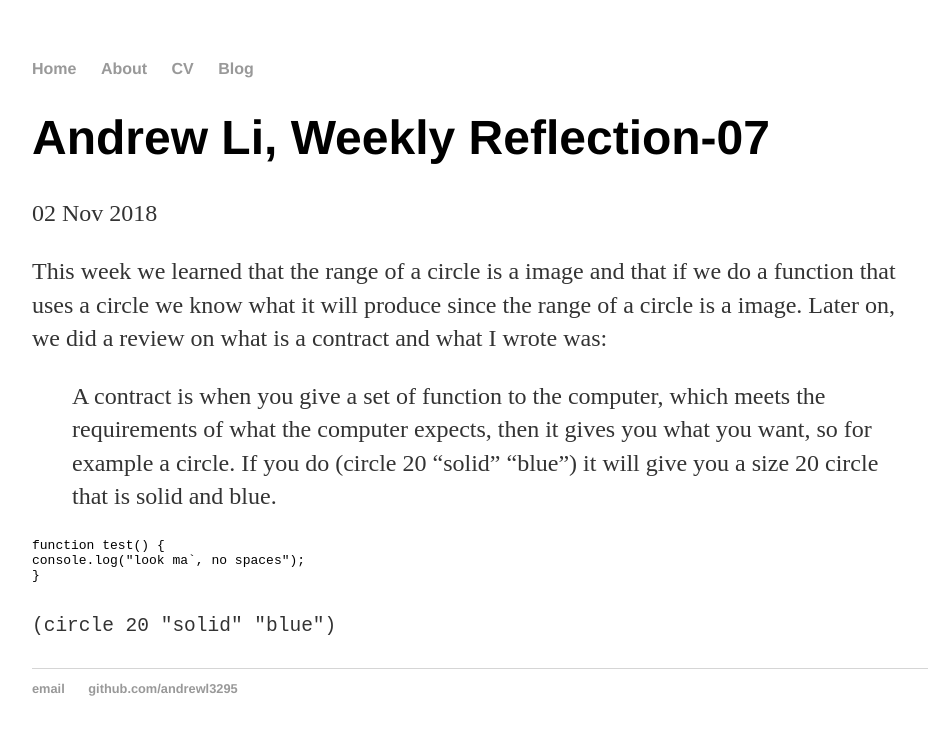
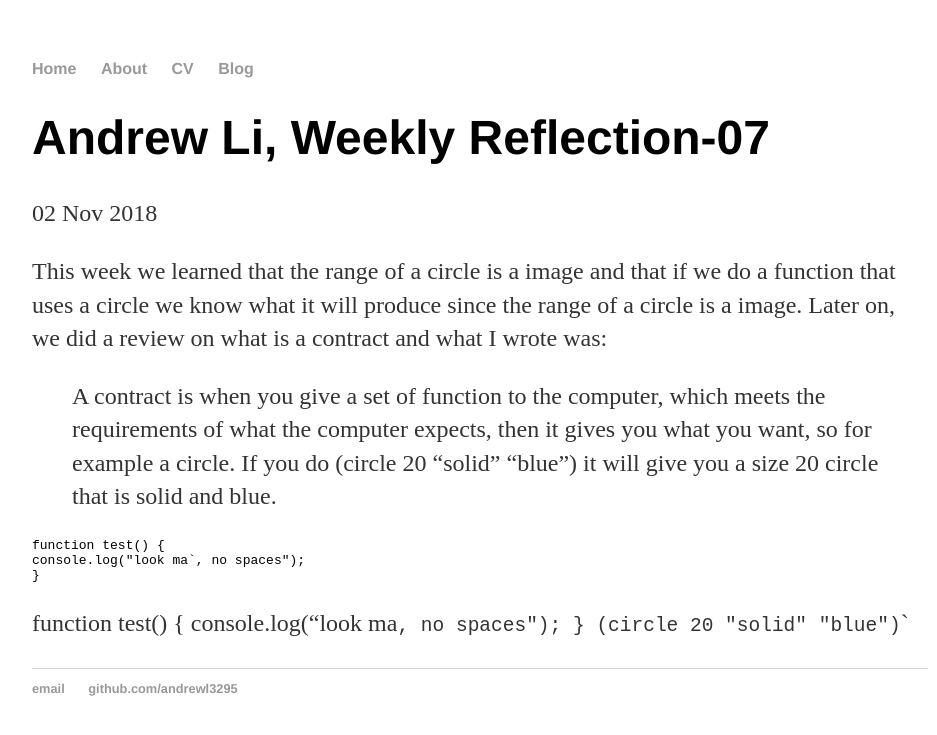
Before and after one commit to Andrewl3295/Andrewl3295.github.io, a Jekyll site: the page built from _posts/2018-11-02-Weekly-Reflection-07.md, in a window 1280 px wide. Shown: the top 735 px of the page, without its empty margins (160-1097 px from the left). Built offline with Jekyll 4.4.1, drawn with Linux system fonts in a browser that asks for light colours.

Commit message:
Update 2018-11-02-Weekly-Reflection-07.md

````diff
--- a/_posts/2018-11-02-Weekly-Reflection-07.md
+++ b/_posts/2018-11-02-Weekly-Reflection-07.md
@@ -12,4 +12,7 @@ function test() {
 console.log("look ma`, no spaces");
 }
 ```
+function test() {
+console.log("look ma`, no spaces");
+}
 ```(circle 20 "solid" "blue")```
````
